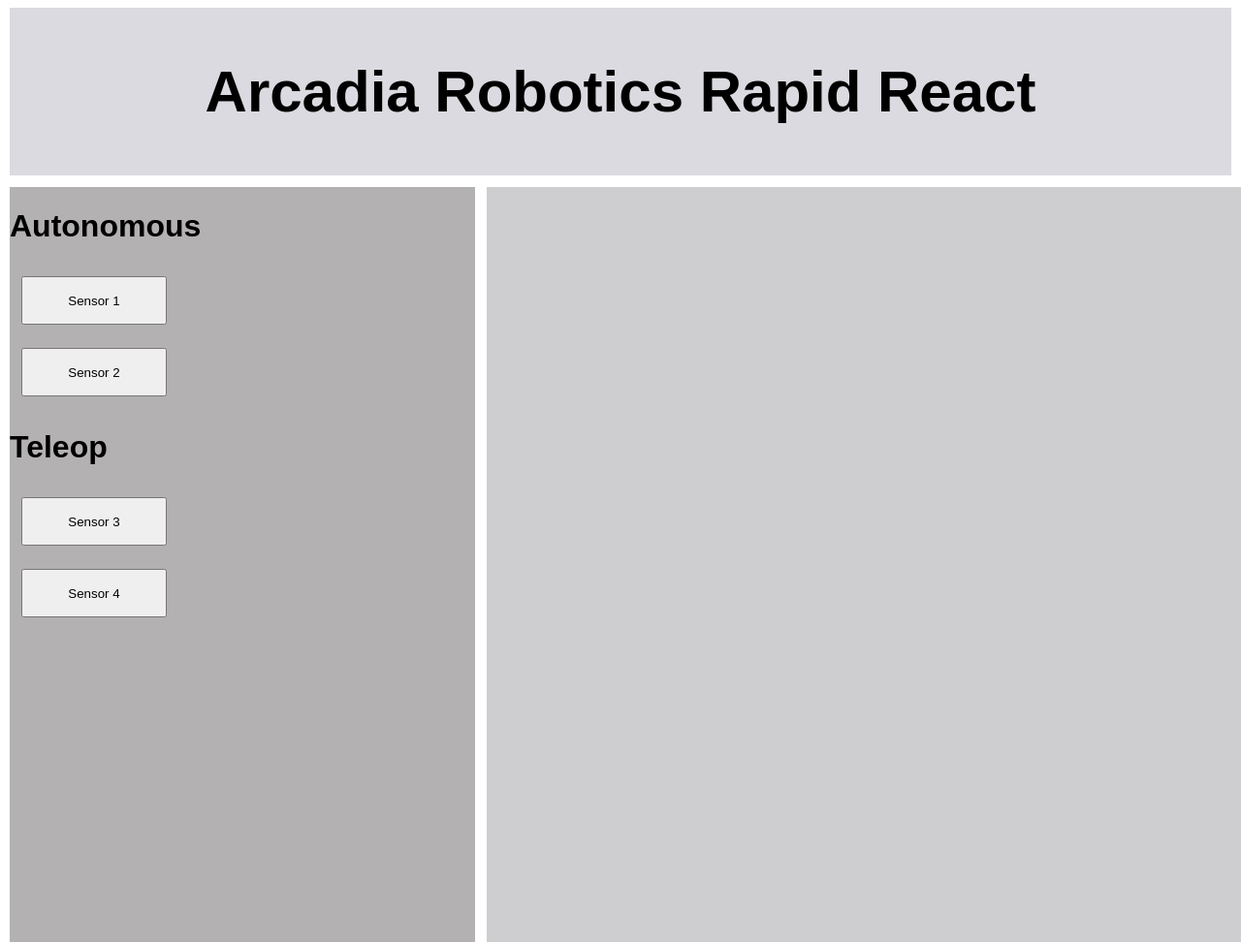
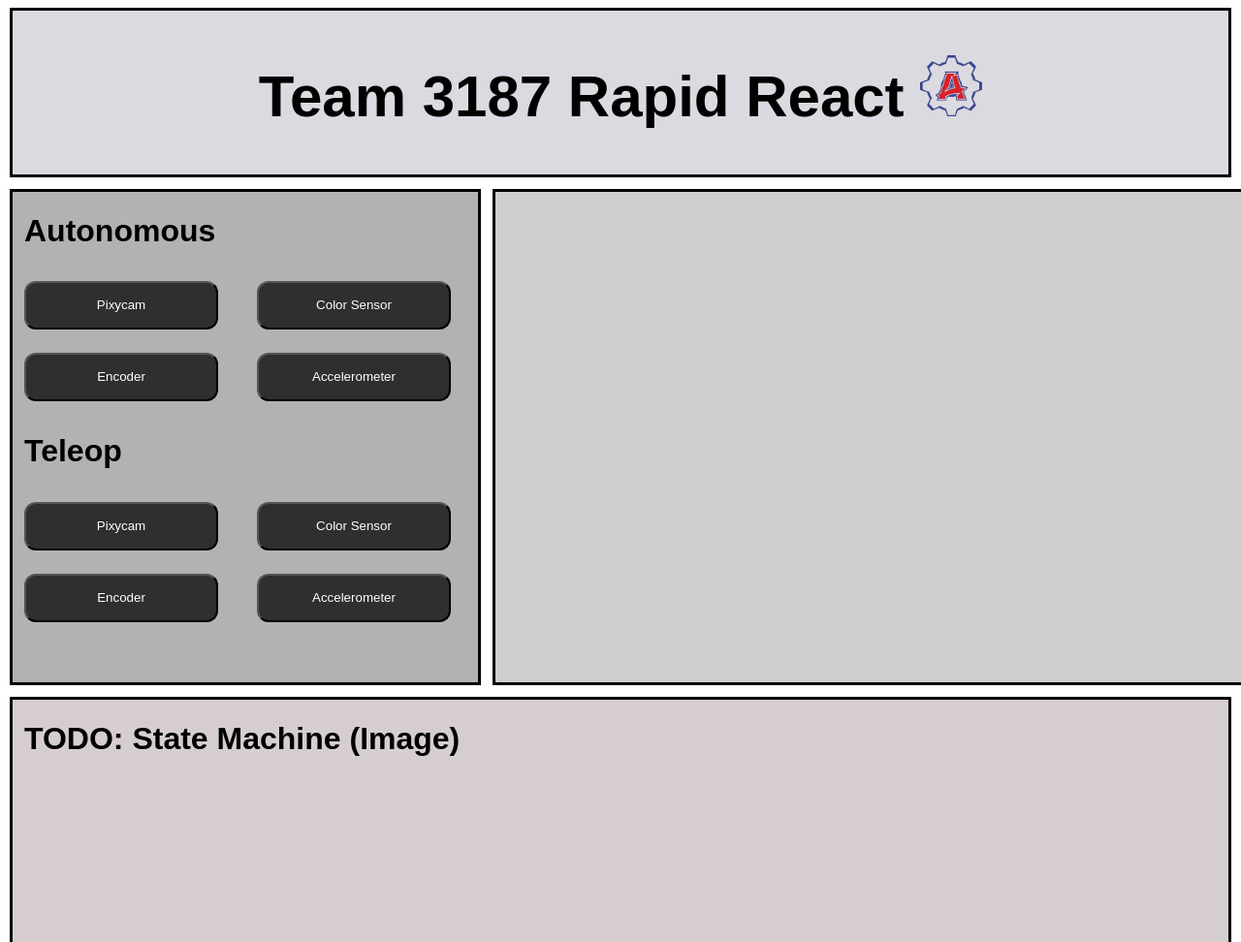
Before and after one commit to Arcadia-HS-Titans/FRC_RapidReact_2022, a plain HTML site: page documentation/index.html in a window 1280 px wide. Shown: the top 972 px of the page at 97% size. Drawn offline with Linux system fonts and the light colour scheme.

Commit message:
Style work

```diff
--- a/documentation/code.js
+++ b/documentation/code.js
@@ -1,15 +1,46 @@
-function sensor1() {
-    document.getElementById("info").innerHTML = "Sensor 1 explanation"
+function createTitle(name) {
+    return "<h1 class=\"topic animateInRight\">" + name + "</h1>";
 }
 
-function sensor2() {
-    document.getElementById("info").innerHTML = "Sensor 2 explanation fwefefwf"
+//Component functions
+//Auto
+function pixycam_auto() {
+    document.getElementById("info").innerHTML =
+        createTitle("Pixycam Auto:");
 }
 
-function sensor3() {
-    document.getElementById("info").innerHTML = "Sensor 3 explanation ff34"
+function color_auto() {
+    document.getElementById("info").innerHTML =
+        createTitle("Color Sensor Auto:");
 }
 
-function sensor4() {
-    document.getElementById("info").innerHTML = "Sensor 4 explanation 434g43g45g 54g 54ggh54h5"
+function encoder_auto() {
+    document.getElementById("info").innerHTML =
+        createTitle("Encoder Auto:");
 }
+
+function accel_auto() {
+    document.getElementById("info").innerHTML =
+        createTitle("Accelerometer Auto:");
+}
+
+//Teleop
+function pixycam_teleop() {
+    document.getElementById("info").innerHTML =
+        createTitle("Pixycam Teleop:");
+}
+
+function color_teleop() {
+    document.getElementById("info").innerHTML =
+        createTitle("Color Sensor Teleop:");
+}
+
+function encoder_teleop() {
+    document.getElementById("info").innerHTML =
+        createTitle("Encoder Teleop:");
+}
+
+function accel_teleop() {
+    document.getElementById("info").innerHTML =
+        createTitle("Accelerometer Teleop:");
+}
--- a/documentation/index.html
+++ b/documentation/index.html
@@ -2,31 +2,38 @@
 <html>
     <head>
         <meta charset="UTF-8">
-        <title>Rapid React</title>
+        <title>Team 3187 Rapid React</title>
         <link rel="stylesheet" href="styles.css">
     </head>
     <body class = "body">
-        <div class="top">
-            <h1 id="title" class="animateInRight">Arcadia Robotics Rapid React</h1>
+        <div class="top border">
+            <h1 id="title" class="animateInRight">
+                Team 3187 Rapid React
+                <img class = "rotateAround" src="logo.png" width="64px" id = "logo" alt="Logo">
+            </h1>
         </div>
         <div class = "content">
-            <div class = "left">
-                <h1>Autonomous</h1>
+            <div class = "left border">
+                <h1 class = "topic">Autonomous</h1>
                 <div class = "auto_grid">
-                    <button class = "component" onclick = "sensor1()">Sensor 1</button>
-                    <button class = "component" onclick = "sensor2()">Sensor 2</button>
+                    <button class = "component" onclick = "pixycam_auto()">Pixycam</button>
+                    <button class = "component" onclick = "color_auto()">Color Sensor</button>
+                    <button class = "component" onclick = "encoder_auto()">Encoder</button>
+                    <button class = "component" onclick = "accel_auto()">Accelerometer</button>
                 </div>
-                <h1>Teleop</h1>
+                <h1 class = "topic">Teleop</h1>
                 <div class = "teleop_grid">
-                    <button class = "component" onclick = "sensor3()">Sensor 3</button>
-                    <button class = "component" onclick = "sensor4()">Sensor 4</button>
+                    <button class = "component" onclick = "pixycam_teleop()">Pixycam</button>
+                    <button class = "component" onclick = "color_teleop()">Color Sensor</button>
+                    <button class = "component" onclick = "encoder_teleop()">Encoder</button>
+                    <button class = "component" onclick = "accel_teleop()">Accelerometer</button>
                 </div>
             </div>
-            <div class = "right" id = "info">
+            <div class = "right border" id = "info">
             </div>
         </div>
-        <div class = "bottom">
-            <h1>State Machine (Image)</h1>
+        <div class = "bottom border">
+            <h1 class = "topic">TODO: State Machine (Image)</h1>
         </div>
         <!-- Stays at bottom -->
         <script src="code.js"></script>
--- a/documentation/styles.css
+++ b/documentation/styles.css
@@ -9,8 +9,8 @@ h1 {
 
 .top {
     background-color: #dbdae0;
-    padding-top: 12px;
-    padding-bottom: 12px;
+    padding-top: 6px;
+    padding-bottom: 6px;
 }
 
 #title {
@@ -22,7 +22,7 @@ h1 {
     grid-template-columns: auto auto;
     padding-top: 12px;
     column-gap: 12px;
-    height: 1000px;
+    height: 32em;
 }
 
 .left {
@@ -33,8 +33,8 @@ h1 {
 
 .right {
     background-color: #cecdcf;
-    max-width: 62em;
-    width: 62em;
+    max-width: 61.25em;
+    width: 61.25em;
 }
 
 .bottom {
@@ -45,18 +45,27 @@ h1 {
 
 .auto_grid {
     display: grid;
-    grid-template-rows: auto;
+    grid-template-columns: auto auto;
 }
 
 .teleop_grid {
     display: grid;
-    grid-template-rows: auto;
+    grid-template-columns: auto auto;
 }
 
 .component {
-    width: 150px;
+    width: 200px;
     height: 50px;
     margin: 12px;
+    color: white;
+    background-color: rgb(49, 46, 46);
+    border-radius: 12px;
+}
+
+.component:hover {
+    width: 220px;
+    height: 55px;
+    background-color: rgb(65, 62, 62);
 }
 
 .animateInRight {
@@ -64,6 +73,22 @@ h1 {
     animation-name: moveRightToLeft;
     animation-duration: 2s;
     text-align: center;
+}
+
+.rotateAround {
+    position: relative;
+    animation-name: rotate;
+    animation-duration: 2s;
+    text-align: center;
+}
+
+.border {
+    border-style: solid;
+    border-width: medium;
+}
+
+.topic {
+    padding-left: 12px;
 }
 
 @keyframes moveRightToLeft {
```
